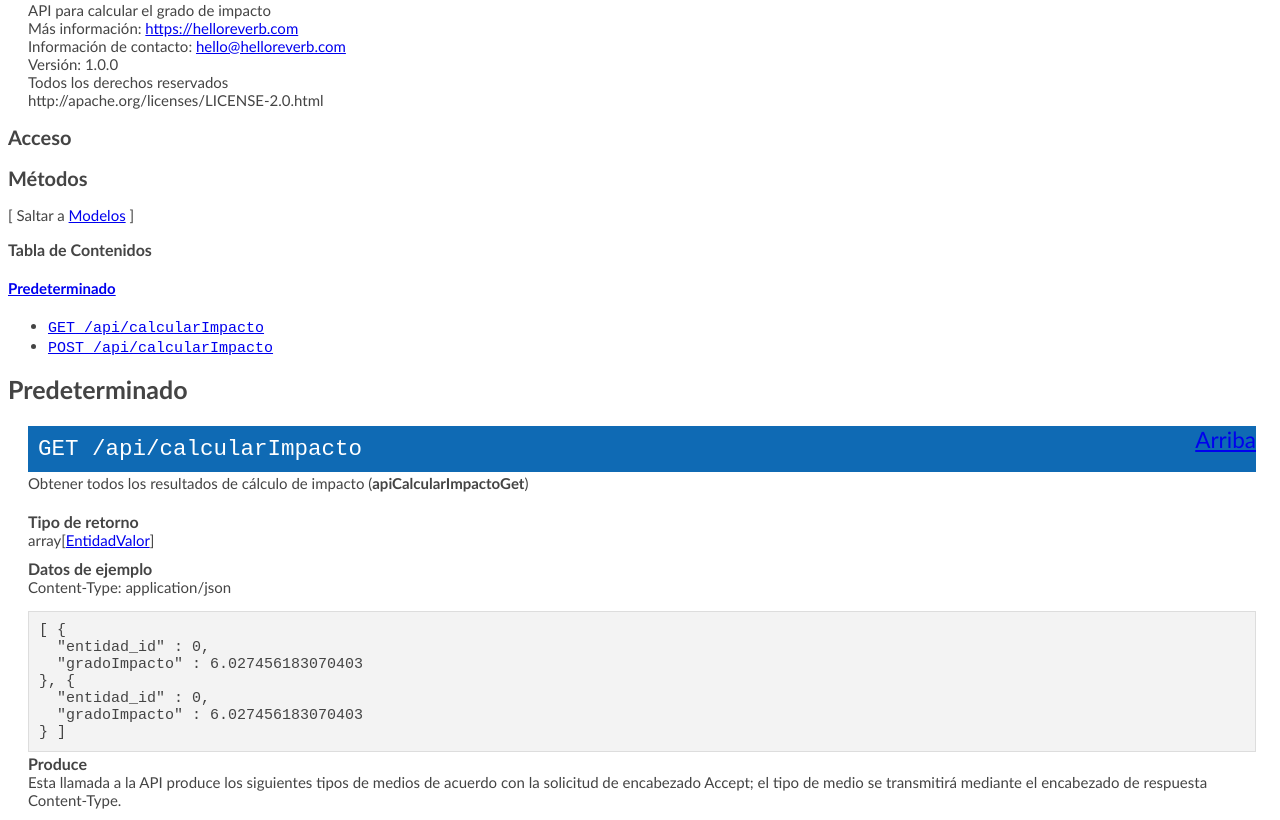
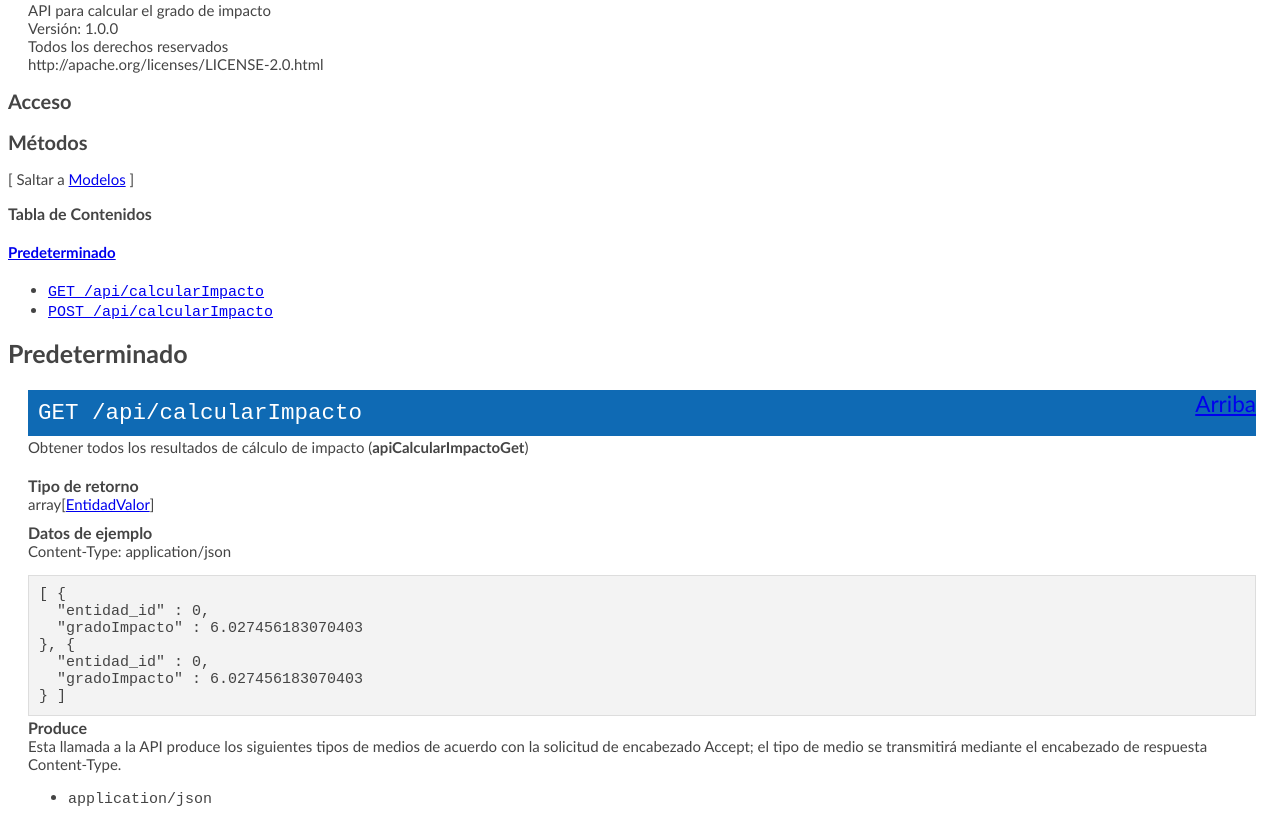
Before and after one commit to tomasZubizarreta/APICalculoGradoImpacto, a plain HTML site: page Documentacion.html in a window 1280 px wide. Shown: the part 63-883 px from the top of the page. Drawn offline with Linux system fonts and the light colour scheme.

Commit message:
Agregada documentacion

```diff
--- a/Documentacion.html
+++ b/Documentacion.html
@@ -180,8 +180,6 @@
 <body>
 <h1>API de Cálculo de Grado de Impacto</h1>
 <div class="app-desc">API para calcular el grado de impacto</div>
-<div class="app-desc">Más información: <a href="https://helloreverb.com">https://helloreverb.com</a></div>
-<div class="app-desc">Información de contacto: <a href="hello@helloreverb.com">hello@helloreverb.com</a></div>
 <div class="app-desc">Versión: 1.0.0</div>
 
 <div class="license-info">Todos los derechos reservados</div>
```
